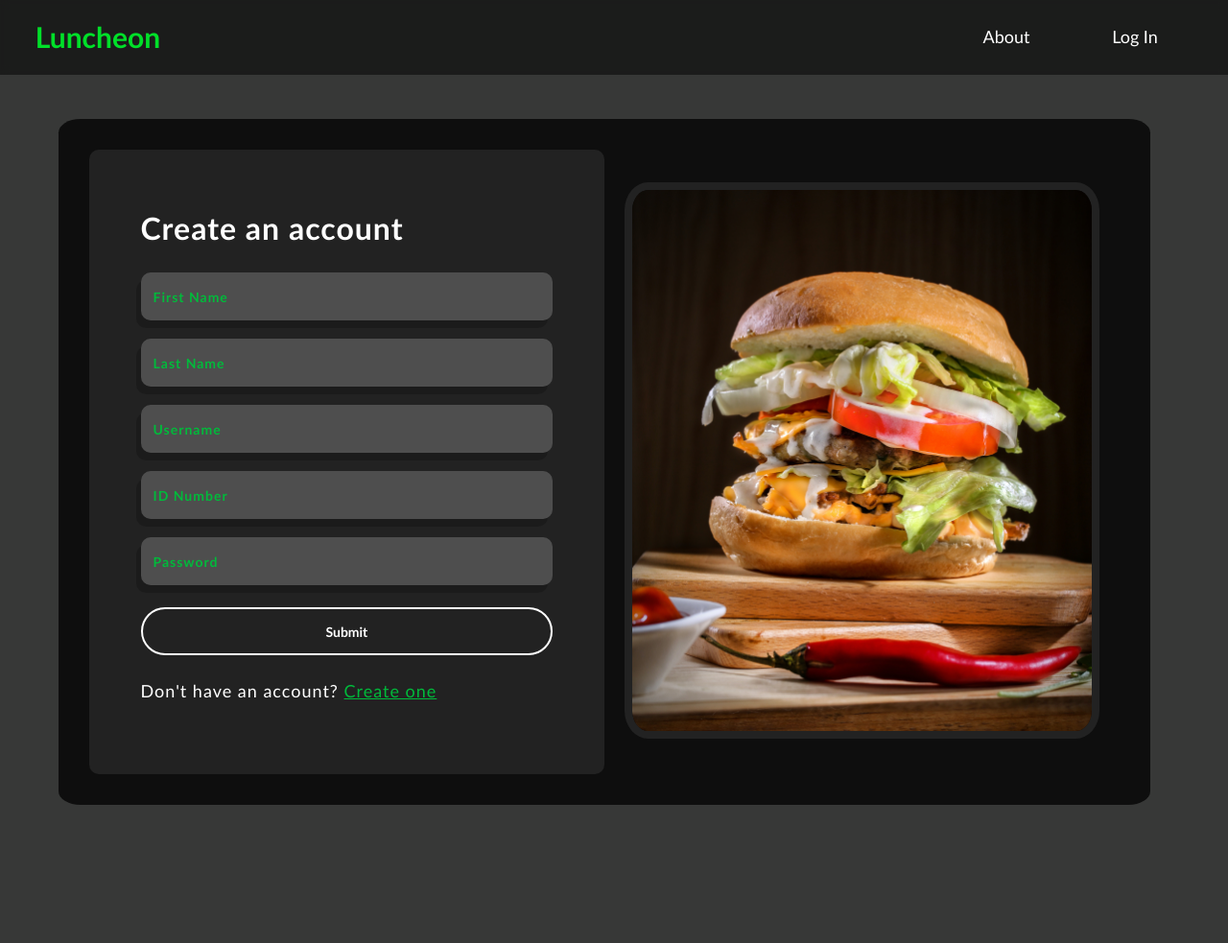
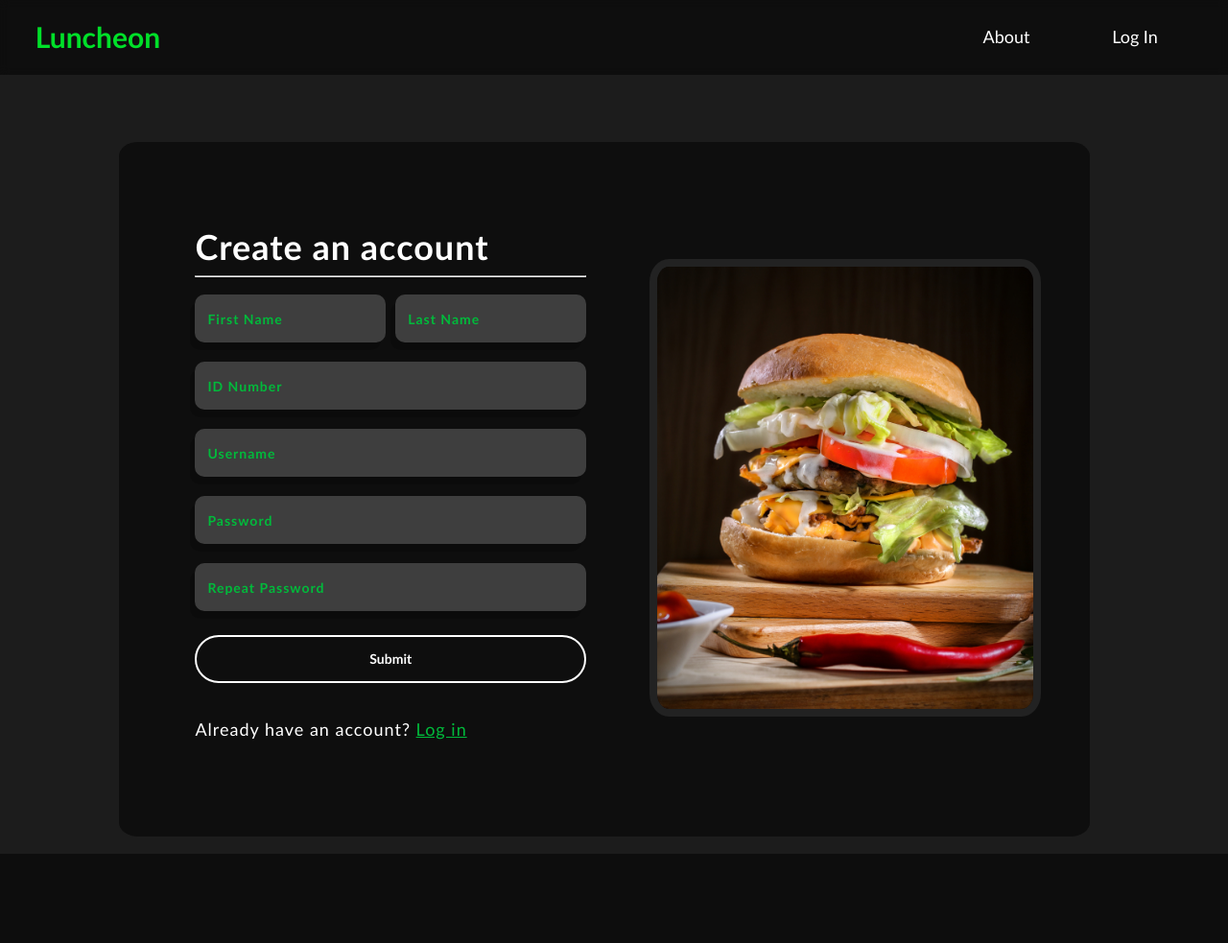
Before and after one commit to AtharvG-124/Atharv-Adrish-Chakshan-2, a PHP site: page /signup.html in a window 1280 px wide. Shown: the whole page at 96% size. After the commit the page ends 890 px from the top, so only its background shows below. Run offline with PHP 8.4, Linux system fonts and the light colour scheme.

Commit message:
signup looking decent

```diff
--- a/forms.css
+++ b/forms.css
@@ -1,7 +1,7 @@
 body {
   background: url(Food_main_img.png) no-repeat;
   background-size: cover;
-  background: #373837;
+  background: #1c1c1c;
   position: relative;
   bottom: 10px;
   right: 10px;
@@ -88,6 +88,7 @@ img {
 
 h1 {
   margin: 0.5rem 0;
+  font-size: 2.25rem;
 }
 
 *,
@@ -170,6 +171,7 @@ h1 {
   box-shadow: -5px 8px rgba(0, 0, 0, 0.2);
   border: rgba(255, 255, 255, 0.2);
   transition: border-color 0.3s ease;
+  margin: 10px 0;
 }
 
 .custom-field.one input + .placeholder {
@@ -223,7 +225,7 @@ h1 {
   border: 2px solid #ffffff;
   height: 50px;
   width: 100%;
-  margin: 1% auto;
+  margin: 15px auto;
   font-family: "Optima", sans-serif;
   font-weight: bold;
   border-radius: 100px;
@@ -252,6 +254,7 @@ h1 {
   padding: 2%;
   margin: auto;
   width: 50%;
+  flex: 1;
 }
 
 .signin {
@@ -267,14 +270,22 @@ h1 {
   background-color: rgb(14, 14, 14);
   padding: 2.5%;
   border-radius: 2%;
+  width: 80%;
+  margin: auto;
+  margin-top: 150px;
 }
 
 .main {
-  background-color: #222;
+  /* background-color: #222; */
   padding: 5%;
   border-radius: 10px;
   /* box-shadow: -8px 8px 5px rgb(14, 14, 14); */
   float: left;
   width: 50%;
   align-items: center;
+  flex: 1;
 }
+
+.name {
+  display: flex;
+}
--- a/signup.html
+++ b/signup.html
@@ -23,10 +23,14 @@
     <div class="signin">
       <div class="main">
         <h1>Create an account</h1>
+        <hr>
+        <form action="test.php" method="post">
 
-        <br />
-        <form action="test.php" method="post">
-          <div class="input">
+          <div class="name">
+            <div class="input" style="
+              width: 50%;
+              margin-right: 10px;
+            ">
               <label class="custom-field one">
                 <input
                   class="form-input"
@@ -37,10 +41,9 @@
                 <span class="placeholder">First Name</span>
               </label>
             </div>
-
-          <br />
-
-          <div class="input">
+            <div class="input" style="
+              width: 50%;
+            ">
               <label class="custom-field one">
                 <input
                   class="form-input"
@@ -51,8 +54,19 @@
                 <span class="placeholder">Last Name</span>
               </label>
             </div>
+          </div>
 
-          <br />
+          <div class="input">
+            <label class="custom-field one">
+              <input
+                class="form-input"
+                type="text"
+                placeholder=" "
+                name="id_num"
+              />
+              <span class="placeholder">ID Number</span>
+            </label>
+          </div>
 
           <div class="centersub">
             <div class="input">
@@ -67,21 +81,9 @@
               </label>
             </div>
 
-            <br />
 
-            <div class="input">
-              <label class="custom-field one">
-                <input
-                  class="form-input"
-                  type="text"
-                  placeholder=" "
-                  name="id_num"
-                />
-                <span class="placeholder">ID Number</span>
-              </label>
-            </div>
 
-            <br />
+
 
             <div class="input">
               <label class="custom-field one">
@@ -89,13 +91,24 @@
                   class="form-input"
                   type="password"
                   placeholder=" "
-                  name="password"
+                  name="pwd"
                 />
                 <span class="placeholder">Password</span>
               </label>
             </div>
 
-            <br />
+            <div class="input">
+              <label class="custom-field one">
+                <input
+                  class="form-input"
+                  type="password"
+                  placeholder=" "
+                  name="pwdRepeat"
+                />
+                <span class="placeholder">Repeat Password</span>
+              </label>
+            </div>
+
           </div>
 
           <div>
@@ -104,7 +117,7 @@
           </div>
         </form>
 
-        <p>Don't have an account? <a href="signup.html">Create one</a></p>
+        <p>Already have an account? <a href="login.html">Log in</a></p>
         <!-- <input type="submit" /> -->
       </div>
       <div class="feature_img">
--- a/styles.css
+++ b/styles.css
@@ -1,7 +1,7 @@
 body{
 
     background-size: cover;
-    background: #373837;
+    background: #1c1c1c;
     position: relative;
     bottom: 10px;
     right: 10px;
```
Lines whose indentation alone changed are shown as unchanged.
